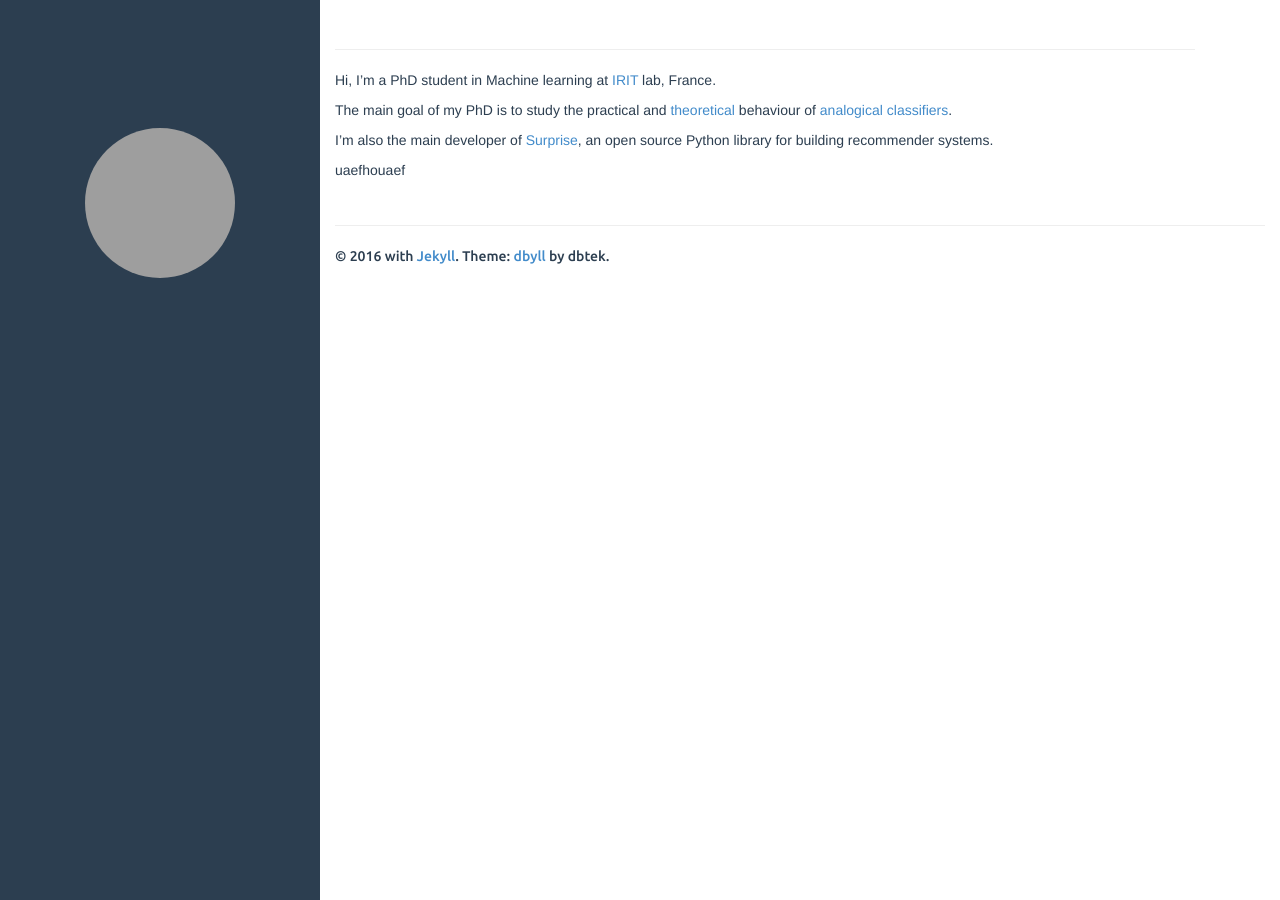
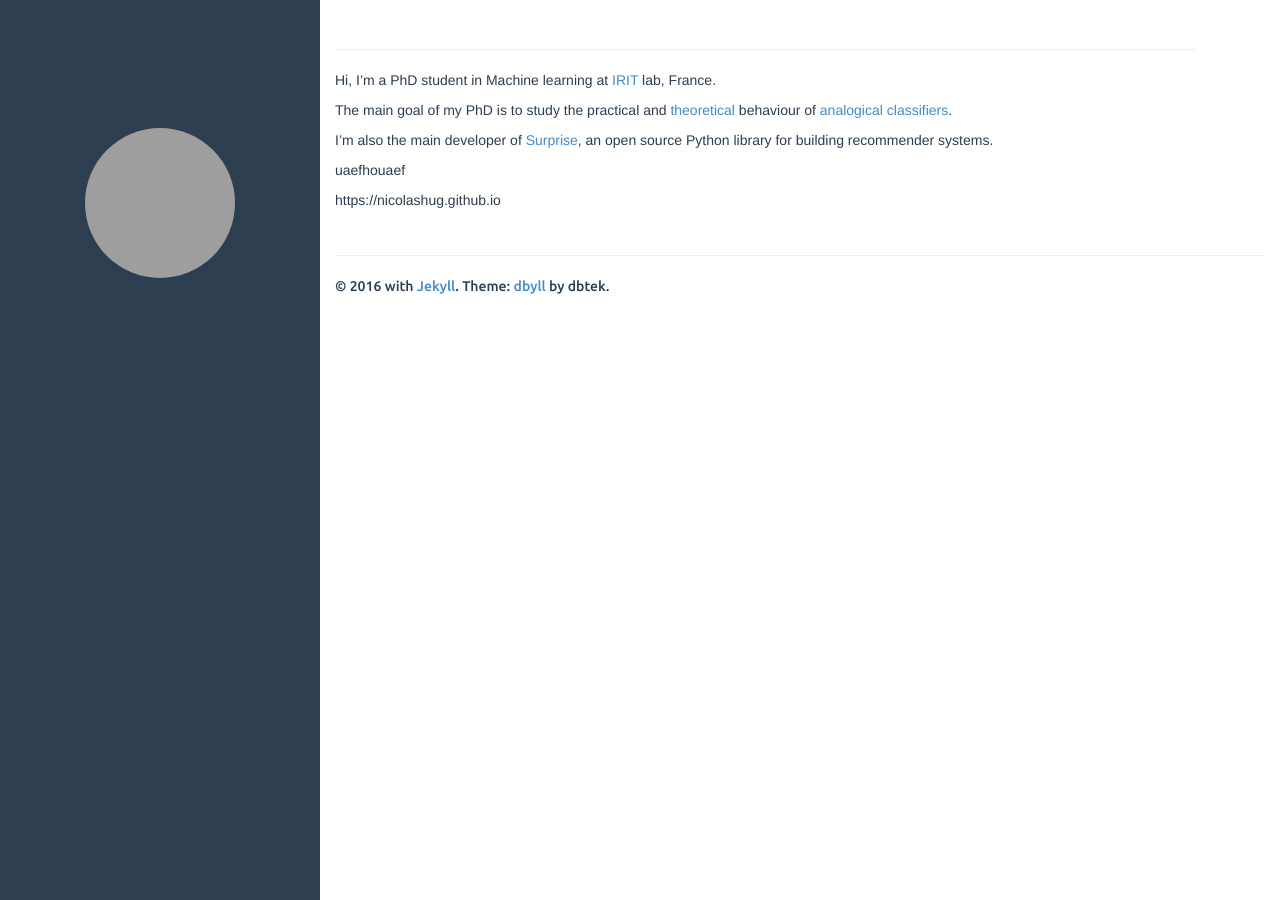
Before and after one commit to NicolasHug/nicolashug.github.io, a Jekyll site: the page built from index.md, in a window 1280 px wide. Built offline with Jekyll 4.4.1, drawn with Linux system fonts in a browser that asks for light colours; grey boxes are pictures that could not be loaded.

Commit message:
gravatar ?

```diff
--- a/index.md
+++ b/index.md
@@ -15,4 +15,7 @@
 
 uaefhouaef
 
-{{ site.githuaab.url }}
+{{ site.github.url }}
+
+{{ site.author.email_md5 }}
+{{ author.email_md5 }}
```
